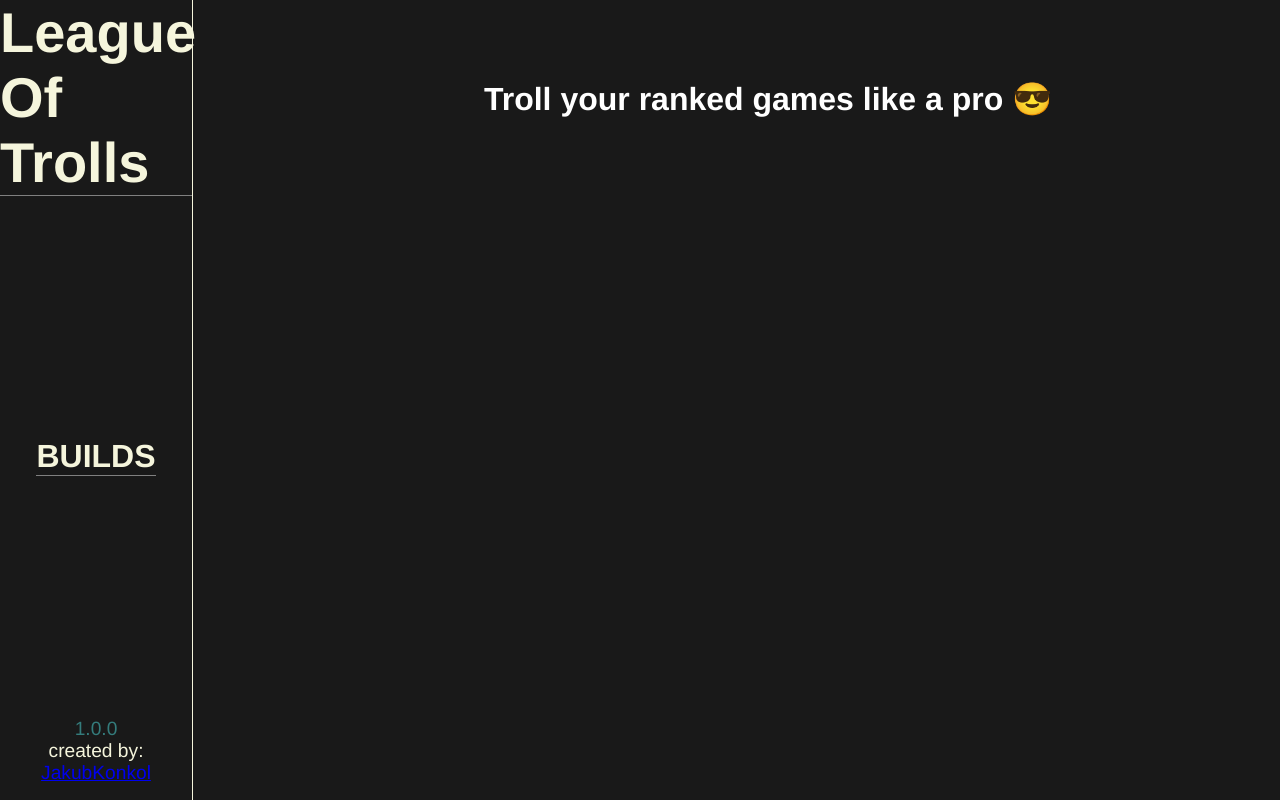
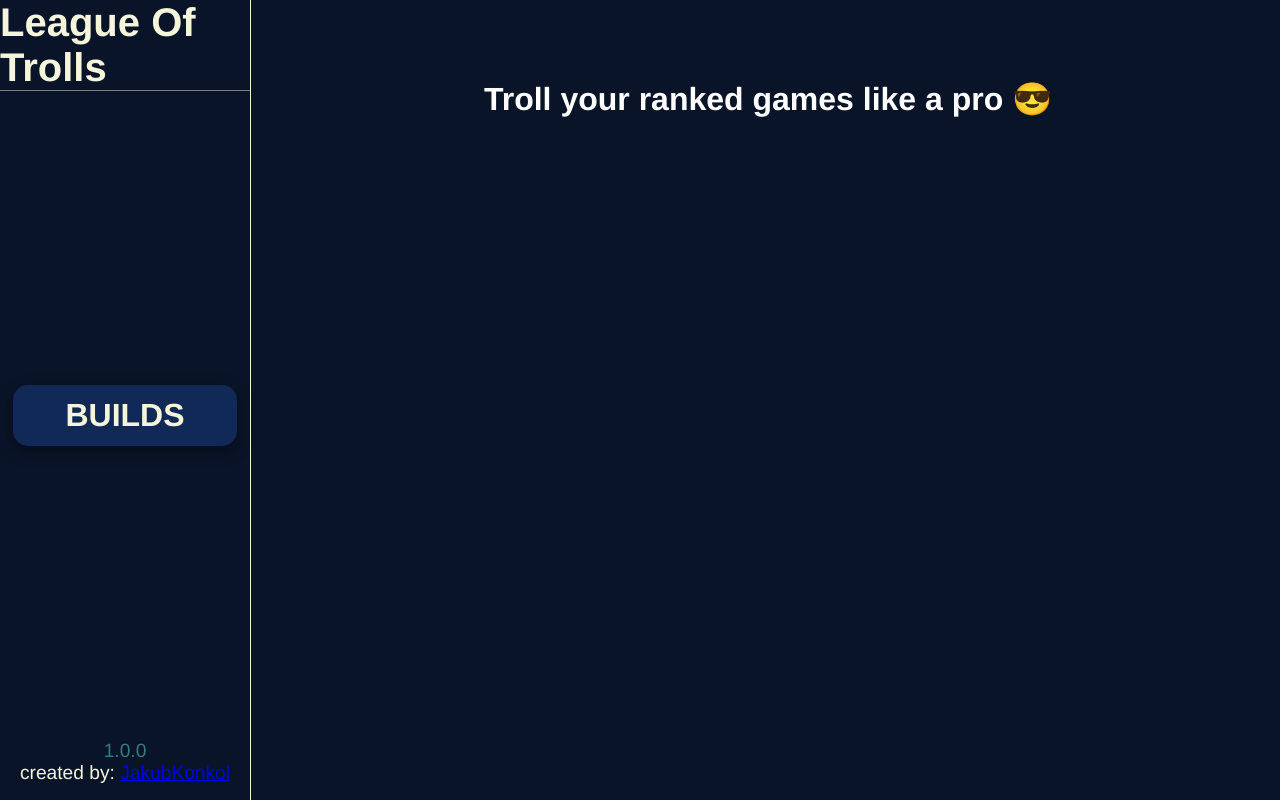
Before and after one commit to JakubKonkol/LeagueOfTrolls, an Angular app: page / in a window 1280 px wide. Built offline with nearby package versions, Linux system fonts and the light colour scheme.

Commit message:
pushed 1.0.1

```diff
--- a/src/app/app.module.ts
+++ b/src/app/app.module.ts
@@ -7,6 +7,7 @@
 import { BuildsComponent } from './components/builds/builds.component';
 import {FormsModule} from "@angular/forms";
 import { DashboardComponent } from './components/dashboard/dashboard.component';
+import {ItemService} from "./service/ItemService";
 
 @NgModule({
   declarations: [
@@ -20,7 +21,9 @@
     AppRoutingModule,
     FormsModule
   ],
-  providers: [],
+  providers: [
+    ItemService
+  ],
   bootstrap: [AppComponent]
 })
 export class AppModule { }
--- a/src/app/components/builds/builds.component.css
+++ b/src/app/components/builds/builds.component.css
@@ -50,7 +50,7 @@
   border-radius: 8px;
   text-align: center;
   box-shadow: 0 2px 4px rgba(0, 0, 0, 0.1);
-  background-color: #091428;
+  background-color: #0A323C;
   width: 350px;
 }
 .builds {
@@ -104,3 +104,7 @@
 .p-desc{
   color: beige;
 }
+.champion-img{
+  border: 1px solid black;
+  box-shadow: 0 0 50px 15px #48abe0
+}
--- a/src/app/components/builds/builds.component.html
+++ b/src/app/components/builds/builds.component.html
@@ -10,6 +10,7 @@
   <div class="builds">
     <div class="build" *ngFor="let build of currentBuilds">
       <div class="champion">
+        <img class="champion-img" src="{{build.champion.icon}}" width="100px" height="100px">
         <p class="p-desc"> {{build.champion.name}} </p>
       </div>
       <div class="role">
--- a/src/app/components/builds/builds.component.ts
+++ b/src/app/components/builds/builds.component.ts
@@ -3,6 +3,7 @@
 import {Item} from "../../model/Item";
 import champions from "../../tools/champions.json"
 import {Champion} from "../../model/Champion";
+import {ItemService} from "../../service/ItemService";
 
 @Component({
   selector: 'app-builds',
@@ -21,16 +22,20 @@
   ]
   currentBuilds: any;
   numBuilds: number = 1;
-  constructor(private el: ElementRef, private renderer: Renderer2) {
+  constructor(private itemService: ItemService) {
   }
   ngOnInit(): void {
-    const fetcher = new Fetcher();
-    this.items = fetcher.items;
+    this.items = this.itemService.items
     for(let champ of champions){
       this.champions.push(
-        {name: champ.name}
+        {name: champ.name,
+        icon: this.parseIcon(champ.id)
+        }
       )
     }
+  }
+  parseIcon(id: number): string{
+    return `https://raw.communitydragon.org/latest/plugins/rcp-be-lol-game-data/global/default/v1/champion-tiles/${id}/${id}000.jpg`
   }
   generateBuilds(number: number){
     if (number <= 0) {
--- a/src/app/components/sidebar/sidebar.component.css
+++ b/src/app/components/sidebar/sidebar.component.css
@@ -2,17 +2,20 @@
   font-family: "Helvetica Neue Medium Extended", "Helvetica Neue", Helvetica, Arial, sans-serif;
 }
 .container{
-  width: 15vw;
+  width: 100%;
   height: 100vh;
-  background-color: #191919;
+  background-color: #091428;
   border-right: 1px solid beige;
   display: flex;
   flex-direction: column;
   justify-content: space-between;
+  min-width: 200px;
+  max-width: 250px;
 }
 h1{
   color: beige;
-  font-size: 3.5rem;
+  font-size: 2.5rem;
+  overflow-wrap: break-word;
 }
 .title{
   border-bottom: 1px solid gray;
@@ -30,10 +33,18 @@
   text-decoration: none;
   margin: 1rem;
   font-weight: bolder;
-  border-bottom: 0.5px solid gray;
+  background-color: #102956;
+  border-radius: 15px;
+  padding: 0.75rem;
+  width: 80%;
+  text-align: center;
+  animation: ease-out 1s;
+  box-shadow: rgba(0, 0, 0, 0.35) 0px 5px 15px;
 }
 .link:hover{
   cursor: pointer;
+  background-color: #256060;
+  scale: 1.05;
 }
 .version-text{
   color: #347c7c;
--- a/src/app/model/Champion.ts
+++ b/src/app/model/Champion.ts
@@ -1,3 +1,4 @@
 export interface Champion{
   name: string;
+  icon: string;
 }
--- /dev/null
+++ b/src/app/service/ItemService.ts
@@ -0,0 +1,22 @@
+import {Injectable} from "@angular/core";
+import {Fetcher} from "../tools/Fetcher";
+import {Item} from "../model/Item";
+
+@Injectable({
+  providedIn: 'root'
+})
+export class ItemService{
+  private _items: Item[] = [];
+  constructor() {
+    const f = new Fetcher();
+    this._items = f.items;
+  }
+
+  set items(value: Item[]) {
+    this._items = value;
+  }
+
+  get items(): Item[] {
+    return this._items;
+  }
+}
--- a/src/styles.css
+++ b/src/styles.css
@@ -3,5 +3,5 @@
   margin: 0;
 }
 body{
-  background-color: #191919;
+  background-color: #091428;
 }
```
Also changed, not shown: src/assets/SingedSquare.webp (added).
